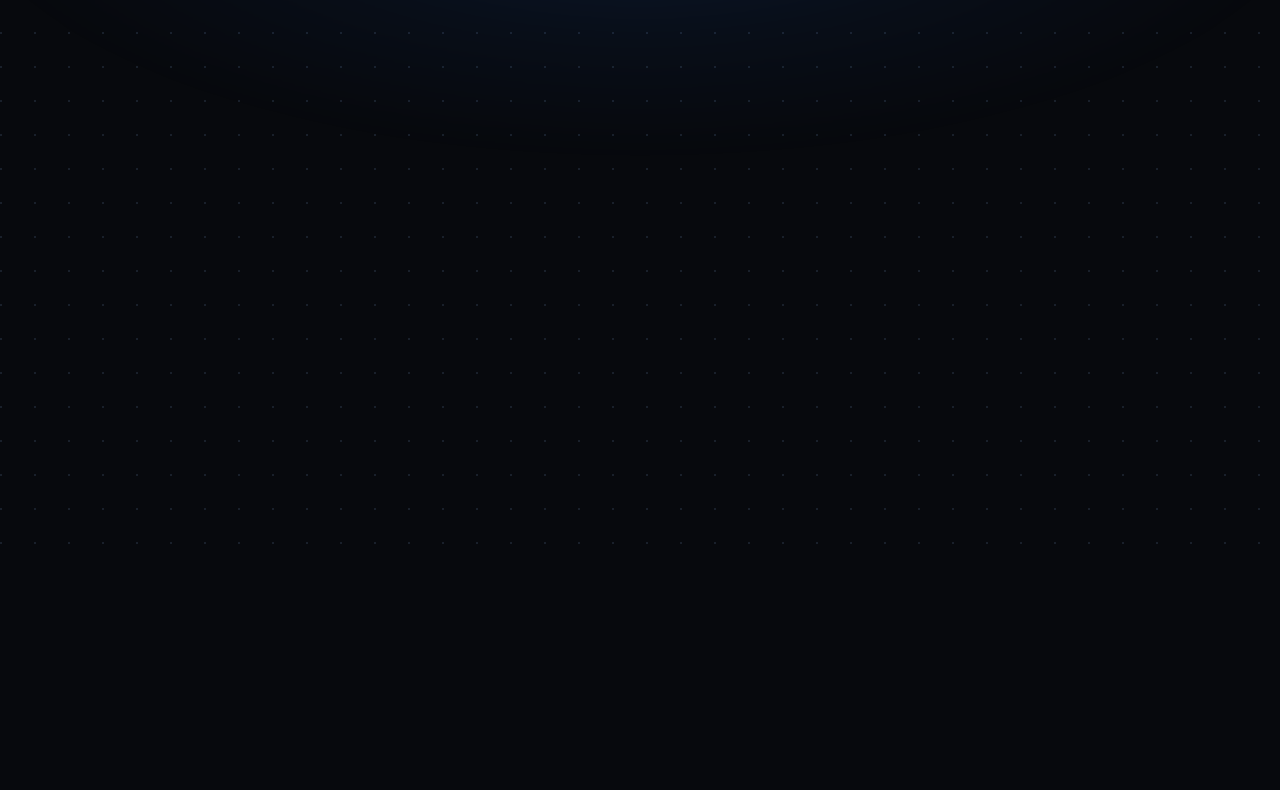
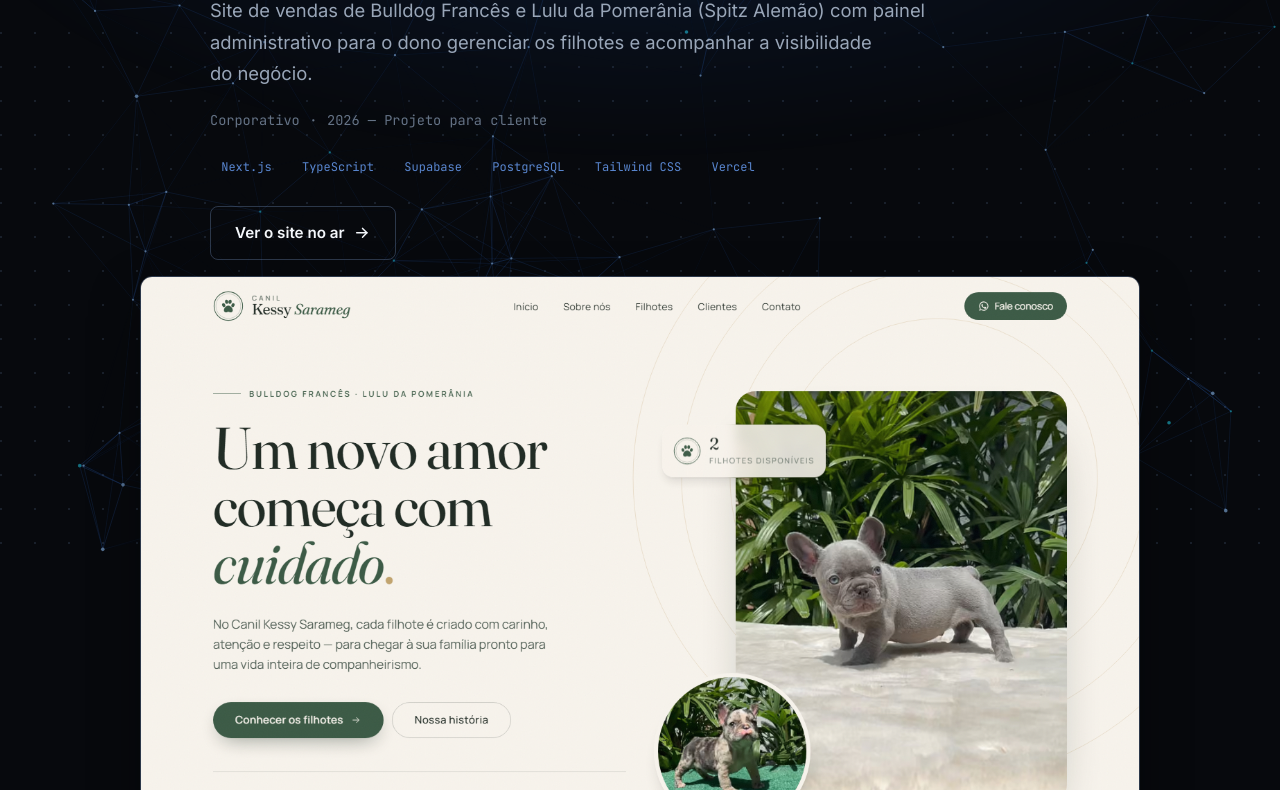
Before and after one commit to maathsilva/portfolio-pessoal, an Astro site: page /projetos/projeto-canil-kessy-sarameg in a window 1280 px wide. Before the commit this address had no page. Shown: the part 240-1030 px from the top of the page. Before the commit the page ends 800 px from the top, so only its background shows below. Built offline with nearby package versions, Linux system fonts and the light colour scheme; Astro itself is replaced by a stand-in of ours; animation ran at ten frames a second.

Commit message:
Projetos: adiciona Canil Kessy Sarameg (cliente) e remove Luno (pessoal)
Co-Authored-By: Claude Sonnet 5.5 <noreply@anthropic.com>

```diff
--- a/astro.config.mjs
+++ b/astro.config.mjs
@@ -1,7 +1,7 @@
 import { defineConfig } from 'astro/config';
 import vercel from '@astrojs/vercel';
 
-const slugs = ['faster', 'orus', 'zion', 'mordomo', 'nero', 'luno'];
+const slugs = ['faster', 'orus', 'zion', 'mordomo', 'nero'];
 
 export default defineConfig({
   site: 'https://www.matheussilvabaptista.online',
--- a/public/sitemap.xml
+++ b/public/sitemap.xml
@@ -5,6 +5,6 @@
   <url><loc>https://www.matheussilvabaptista.online/projetos/projeto-orus</loc><priority>0.8</priority></url>
   <url><loc>https://www.matheussilvabaptista.online/projetos/projeto-zion</loc><priority>0.8</priority></url>
   <url><loc>https://www.matheussilvabaptista.online/projetos/projeto-mordomo</loc><priority>0.7</priority></url>
+  <url><loc>https://www.matheussilvabaptista.online/projetos/projeto-canil-kessy-sarameg</loc><priority>0.7</priority></url>
   <url><loc>https://www.matheussilvabaptista.online/projetos/projeto-nero</loc><priority>0.7</priority></url>
-  <url><loc>https://www.matheussilvabaptista.online/projetos/projeto-luno</loc><priority>0.7</priority></url>
 </urlset>
--- a/src/components/Projects.astro
+++ b/src/components/Projects.astro
@@ -9,10 +9,10 @@ const ordered = [...projects.filter((p) => p.featured), ...projects.filter((p) =
   <div class="container">
     <div class="section-head">
       <span class="eyebrow">Projetos</span>
-      <h2 class="section-title">Seis produtos, um problema de dados cada</h2>
+      <h2 class="section-title">Seis produtos, um problema real cada</h2>
       <p class="section-lede">
-        Cada projeto nasceu de um problema real de dados, do provisionamento de acesso à
-        auditoria de bases financeiras. Os três primeiros já têm impacto validado em produção —
+        Cada projeto nasceu de um problema real, do provisionamento de acesso à auditoria de
+        bases financeiras e a um site com painel administrativo para um cliente. Os três primeiros já têm impacto validado em produção —
         clique em qualquer um para ver o problema, a solução, a arquitetura e o resultado completos.
       </p>
     </div>
--- a/src/data/projects.ts
+++ b/src/data/projects.ts
@@ -23,6 +23,7 @@ export interface Project {
     lang: string;
     snippet: string;
   };
+  link?: { label: string; url: string };
   gallery: ProjectImage[];
   featured: boolean;
 }
@@ -205,6 +206,48 @@ def run_validation_process(convenio, file_paths, output_path, progress_callback=
     featured: false,
   },
   {
+    slug: 'projeto-canil-kessy-sarameg',
+    title: 'Canil Kessy Sarameg',
+    subtitle:
+      'Site de vendas de Bulldog Francês e Lulu da Pomerânia (Spitz Alemão) com painel administrativo para o dono gerenciar os filhotes e acompanhar a visibilidade do negócio.',
+    context: 'Corporativo',
+    timeframe: '2026 — Projeto para cliente',
+    tags: ['Next.js', 'TypeScript', 'Supabase', 'PostgreSQL', 'Tailwind CSS', 'Vercel'],
+    cover: 'canil1.png',
+    link: { label: 'Ver o site no ar', url: 'https://www.canilkessysarameg.com' },
+    problem:
+      'O cliente criava Bulldog Francês e Lulu da Pomerânia (Spitz Alemão) e precisava de um site próprio para vender os filhotes, sem depender só de redes sociais e conversas soltas no WhatsApp. Além da vitrine pública, ele precisava de um painel administrativo para cadastrar e atualizar os filhotes sozinho, sem chamar um desenvolvedor a cada mudança, e de visibilidade sobre o negócio: quantas pessoas visitam o site, quais páginas e quais filhotes despertam mais interesse.',
+    solution: [
+      'Site público com Início, Sobre nós, Filhotes (filtro por raça e por disponibilidade), página individual de cada filhote com fotos, vídeo e dados, Clientes e Contato — com botão de WhatsApp que já leva o nome do filhote na mensagem.',
+      'Painel administrativo (/admin) para cadastrar, editar, reservar, marcar como vendido e excluir filhotes, com envio de fotos e vídeo. Os status (disponível, reservado, vendido) aparecem no site na hora.',
+      'Mural "Novos lares", gerenciado pelo painel, com as fotos dos clientes e seus filhotes, que serve como prova social no site.',
+      'Analytics próprio no painel: visualizações, visitantes, sessões, páginas mais vistas, origens de tráfego e dispositivos, sem cookies e sem guardar IP.',
+      'SEO: sitemap que inclui cada filhote, dados estruturados (negócio local e trilha de navegação) e domínio próprio com redirecionamentos.',
+    ],
+    architecture: [
+      'Next.js 16 (App Router) com TypeScript e Tailwind CSS 4, publicado na Vercel com deploy automático a cada push.',
+      'Supabase como backend: PostgreSQL para filhotes, fotos e métricas, Auth para o login do administrador e Storage para fotos e vídeos.',
+      'Segurança em três camadas no painel: proxy que bloqueia o acesso sem login, validação no servidor (sessão de no máximo 12 h e conta na lista de administradores) e RLS no banco, de modo que o público só lê e apenas o administrador grava.',
+      'Validação com Zod no navegador e no servidor, limites de tipo e tamanho nos uploads e cabeçalhos de segurança (CSP, HSTS, X-Frame-Options).',
+      'Leitura pública com cache invalidado pelo painel a cada alteração, para o site ser rápido e sempre atualizado.',
+    ],
+    results: [
+      { label: 'Autonomia do cliente', value: 'Gerencia filhotes, fotos e vídeos sozinho' },
+      { label: 'Visibilidade', value: 'Analytics de acessos dentro do painel' },
+      { label: 'Em produção', value: 'canilkessysarameg.com' },
+    ],
+    resultsNote: 'Projeto entregue e em uso pelo cliente; sem métricas de vendas divulgadas.',
+    learnings:
+      'Pensar o painel como produto do cliente, e não só como acesso ao banco, mudou as decisões: reservar ou vender nunca apaga o cadastro, a URL do filhote não muda ao editar (para não quebrar links já compartilhados) e campos vazios simplesmente não aparecem no site. Já a medição de acessos sem cookies e sem IP deu visibilidade ao negócio sem expor os visitantes.',
+    gallery: [
+      { file: 'canil1.png', alt: 'Página inicial do site do Canil Kessy Sarameg', caption: 'Página inicial: vitrine com filhotes disponíveis.' },
+      { file: 'canil2.png', alt: 'Listagem de filhotes com filtros por raça e disponibilidade', caption: 'Listagem de filhotes com filtros e status.' },
+      { file: 'canil3.png', alt: 'Página individual de um filhote', caption: 'Página do filhote, com dados e contato por WhatsApp.' },
+      { file: 'canil4.png', alt: 'Página Sobre nós do canil', caption: 'Página institucional do canil.' },
+    ],
+    featured: false,
+  },
+  {
     slug: 'projeto-nero',
     title: 'Nero',
     subtitle: 'Consolidação de dados validados e geração de relatórios Excel auditáveis.',
@@ -235,39 +278,6 @@ def run_validation_process(convenio, file_paths, output_path, progress_callback=
     ],
     featured: false,
   },
-  {
-    slug: 'projeto-luno',
-    title: 'Luno',
-    subtitle: 'Aplicação desktop (PyQt5) para criação e gestão automatizada de escalas de trabalho semanais.',
-    context: 'Pessoal',
-    timeframe: '2024',
-    tags: ['Python', 'PyQt5', 'Algoritmos'],
-    cover: 'luno1.png',
-    problem:
-      'Montar escalas de trabalho semanais para uma equipe de farmácia manualmente é um problema combinatório: é preciso respeitar disponibilidade, carga horária e regras de rodízio, o que torna o processo lento e propenso a inconsistências quando feito à mão.',
-    solution: [
-      'Aplicação desktop onde o gestor cadastra colaboradores, disponibilidade e regras de rodízio.',
-      'Algoritmo de geração de escala que aplica essas regras automaticamente para montar a semana.',
-      'Interface para ajuste manual pontual sobre a escala gerada, sem perder o que já foi validado.',
-    ],
-    architecture: [
-      'PyQt5 para a interface de cadastro e visualização da escala.',
-      'Módulo de geração de escala baseado em regras de disponibilidade e rodízio.',
-    ],
-    results: [
-      { label: 'Escopo', value: 'Projeto pessoal, fora de contexto corporativo' },
-    ],
-    resultsNote: 'Sem métricas de produção — desenvolvido como estudo de algoritmos de agendamento aplicados a um problema real.',
-    learnings:
-      'Modelar "disponibilidade + regras de rodízio" como restrições explícitas, em vez de tentar prever todos os casos manualmente, foi o que tornou o gerador de escala extensível a novas regras sem reescrever a lógica principal.',
-    gallery: [
-      { file: 'luno1.png', alt: 'Cadastro de colaboradores no Luno', caption: 'Cadastro de colaboradores e disponibilidade.' },
-      { file: 'luno2.png', alt: 'Configuração de regras de rodízio', caption: 'Configuração de regras de rodízio.' },
-      { file: 'luno3.png', alt: 'Escala semanal gerada pelo Luno', caption: 'Escala semanal gerada automaticamente.' },
-      { file: 'luno4.png', alt: 'Ajuste manual da escala gerada', caption: 'Ajuste manual sobre a escala gerada.' },
-    ],
-    featured: false,
-  },
 ];
 
 export const featuredProjects = projects.filter((p) => p.featured);
--- a/src/pages/projetos/[slug].astro
+++ b/src/pages/projetos/[slug].astro
@@ -39,6 +39,11 @@ const cover = getImage(project.cover);
         <div class="tags">
           {project.tags.map((tag) => <span class="tag">{tag}</span>)}
         </div>
+        {project.link && (
+          <p class="case-link">
+            <a href={project.link.url} target="_blank" rel="noopener noreferrer" class="btn btn-secondary">{project.link.label} <Icon name="arrow-right" /></a>
+          </p>
+        )}
       </div>
     </section>
 
@@ -163,6 +168,9 @@ const cover = getImage(project.cover);
     color: var(--muted-2);
     font-size: 0.85rem;
     margin-bottom: 1.25rem;
+  }
+  .case-link {
+    margin-top: 1.5rem;
   }
   .tags {
     display: flex;
```
Also changed, not shown: src/assets/images/canil1.png (added), src/assets/images/canil2.png (added), src/assets/images/canil3.png (added), src/assets/images/canil4.png (added), src/assets/images/luno1.png (deleted), src/assets/images/luno2.png (deleted), src/assets/images/luno3.png (deleted), src/assets/images/luno4.png (deleted).
